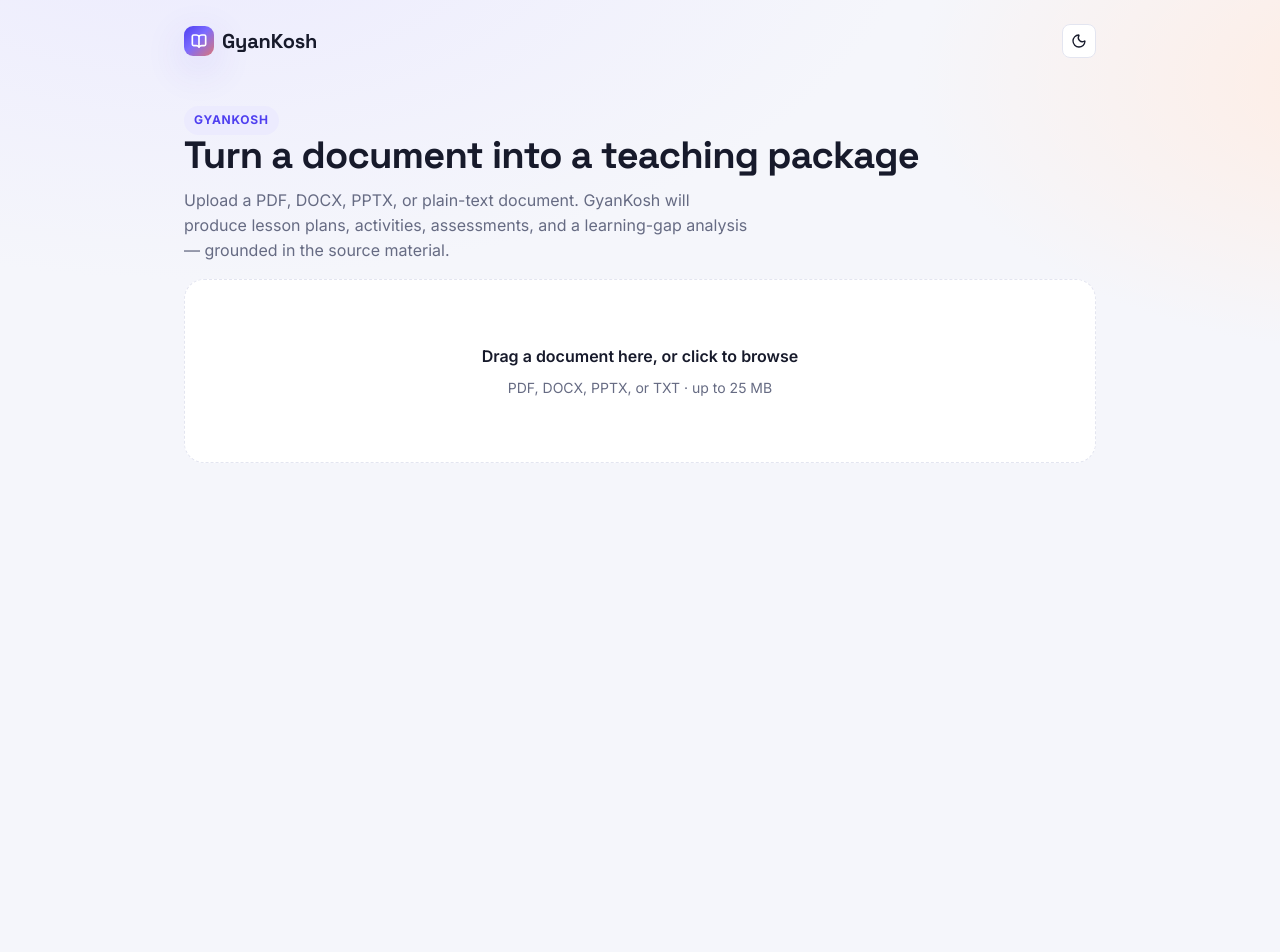
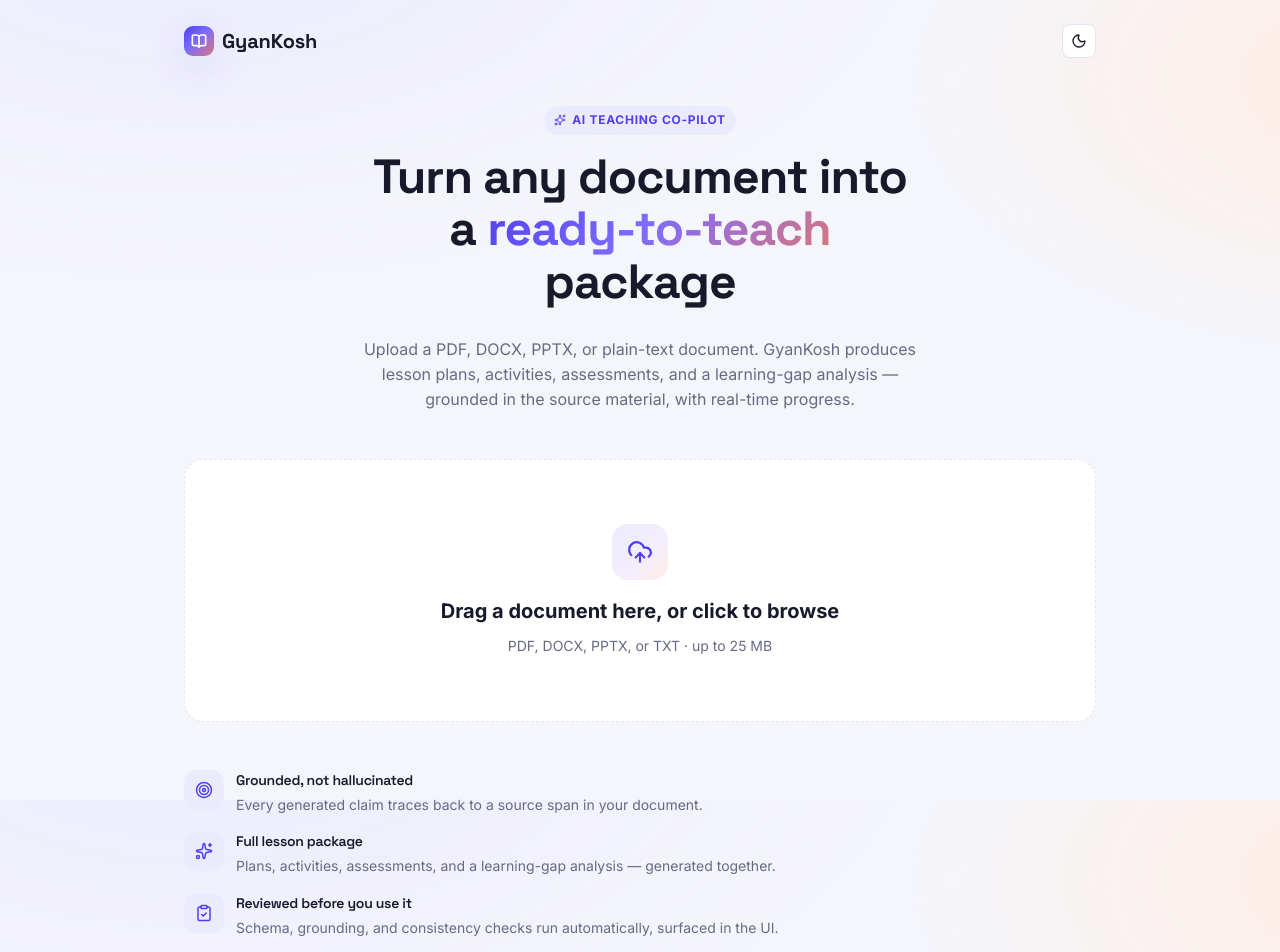
Before and after one commit to aloktripathi1/GyanKosh, a React (Vite) app in the folder frontend/: page / in a window 1280 px wide. Shown: the top 952 px of the page. Before the commit the page ends 800 px from the top, so only its background shows below. Built offline with nearby package versions, Linux system fonts and the light colour scheme; no server answers.

Commit message:
feat: redesign Upload page with hero section and feature highlights

```diff
--- a/frontend/src/pages/Upload.jsx
+++ b/frontend/src/pages/Upload.jsx
@@ -1,8 +1,15 @@
 import { useCallback, useRef, useState } from "react";
 import { useNavigate } from "react-router-dom";
+import { UploadCloud, FileText, ClipboardCheck, Sparkles, Target } from "lucide-react";
 import { uploadDocument } from "../api.js";
 
 const ACCEPTED = ".pdf,.docx,.pptx,.txt";
+
+const FEATURES = [
+  { icon: Target, title: "Grounded, not hallucinated", desc: "Every generated claim traces back to a source span in your document." },
+  { icon: Sparkles, title: "Full lesson package", desc: "Plans, activities, assessments, and a learning-gap analysis — generated together." },
+  { icon: ClipboardCheck, title: "Reviewed before you use it", desc: "Schema, grounding, and consistency checks run automatically, surfaced in the UI." },
+];
 
 export default function Upload() {
   const [dragOver, setDragOver] = useState(false);
@@ -28,14 +35,18 @@
   );
 
   return (
-    <div className="app-shell">
-      <div className="stack">
-        <div>
-          <p className="eyebrow">GyanKosh</p>
-          <h1>Turn a document into a teaching package</h1>
-          <p className="subtitle">
-            Upload a PDF, DOCX, PPTX, or plain-text document. GyanKosh will produce lesson plans, activities,
-            assessments, and a learning-gap analysis — grounded in the source material.
+    <div className="app-shell fade-in">
+      <div className="stack" style={{ gap: "var(--space-7)" }}>
+        <div className="stack" style={{ textAlign: "center", alignItems: "center" }}>
+          <span className="eyebrow">
+            <Sparkles size={12} /> AI teaching co-pilot
+          </span>
+          <h1 style={{ fontSize: "var(--text-3xl)", maxWidth: "18ch" }}>
+            Turn any document into a <span className="gradient-text">ready-to-teach</span> package
+          </h1>
+          <p className="subtitle" style={{ textAlign: "center" }}>
+            Upload a PDF, DOCX, PPTX, or plain-text document. GyanKosh produces lesson plans, activities,
+            assessments, and a learning-gap analysis — grounded in the source material, with real-time progress.
           </p>
         </div>
 
@@ -60,11 +71,19 @@
             style={{ display: "none" }}
             onChange={(e) => submit(e.target.files[0])}
           />
+          <div className="icon-badge">
+            {status === "uploading" ? <FileText size={26} /> : <UploadCloud size={26} />}
+          </div>
           {status === "uploading" ? (
-            <p>Uploading…</p>
+            <div className="stack-sm" style={{ alignItems: "center" }}>
+              <p style={{ fontWeight: 600, color: "var(--color-text)" }}>Uploading…</p>
+              <div className="progress-track" style={{ maxWidth: 240 }}>
+                <div className="progress-fill" style={{ width: "100%" }} />
+              </div>
+            </div>
           ) : (
             <div className="stack-sm">
-              <p style={{ fontWeight: 600, color: "var(--color-text)" }}>
+              <p style={{ fontWeight: 650, color: "var(--color-text)", fontSize: "var(--text-lg)" }}>
                 Drag a document here, or click to browse
               </p>
               <p className="muted" style={{ fontSize: "var(--text-sm)" }}>
@@ -75,6 +94,20 @@
         </div>
 
         {status === "error" && <div className="error-banner">Upload failed: {error}</div>}
+
+        <div className="stack" style={{ gap: "var(--space-4)" }}>
+          {FEATURES.map((f) => (
+            <div className="feature-row" key={f.title}>
+              <div className="icon-badge">
+                <f.icon size={18} />
+              </div>
+              <div>
+                <h4>{f.title}</h4>
+                <p>{f.desc}</p>
+              </div>
+            </div>
+          ))}
+        </div>
       </div>
     </div>
   );
```
